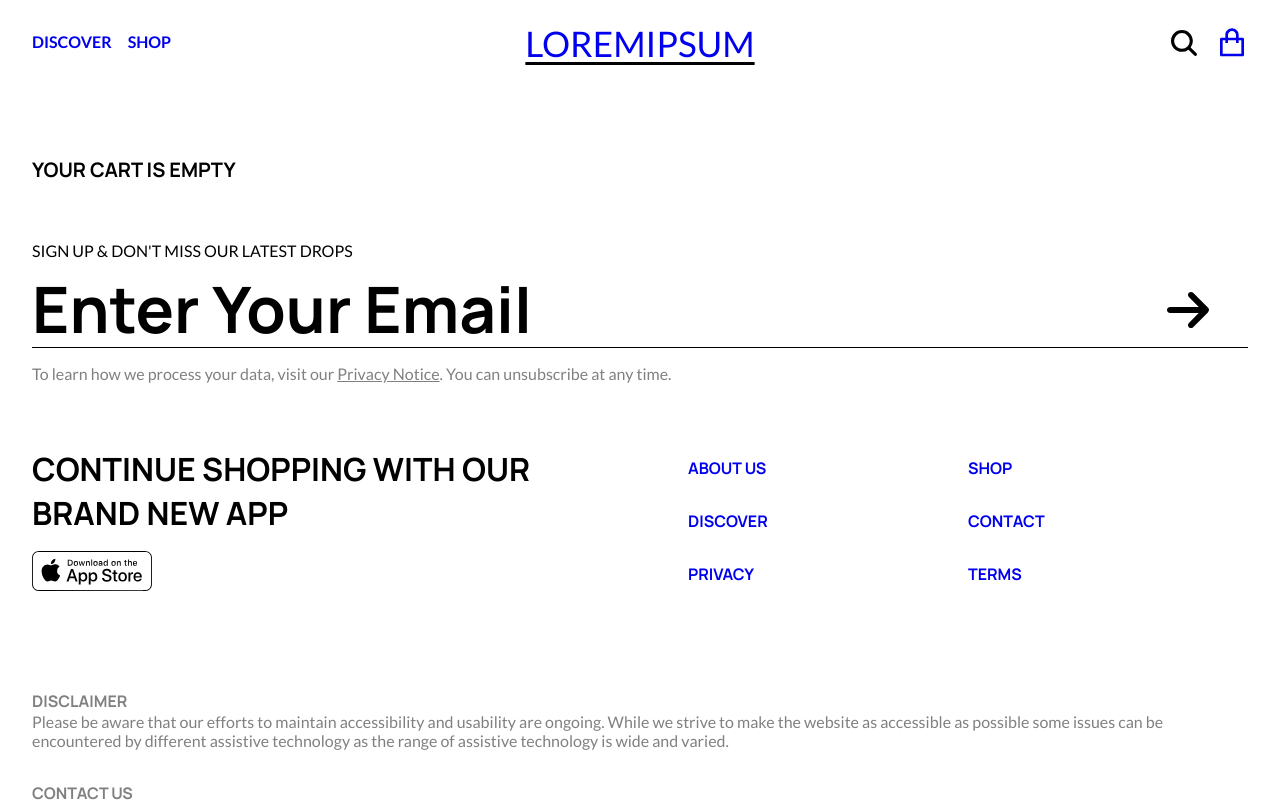
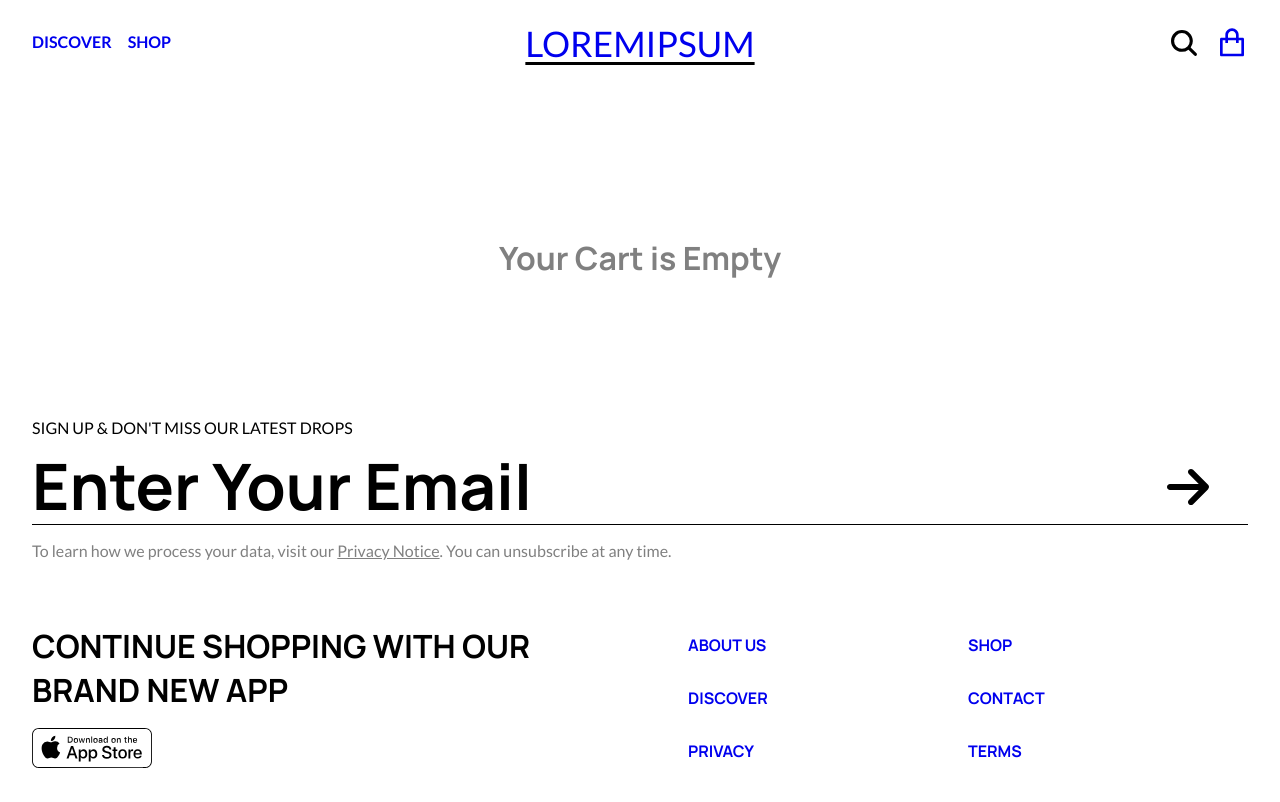
Before and after one commit to dylewskii/shopping-cart, a React (Vite) app: page /cart in a window 1280 px wide. Shown: the top 802 px of the page. Built offline with nearby package versions, Linux system fonts and the light colour scheme.

Commit message:
center empty cart div

```diff
--- a/src/pages/cart-page/CartPage.jsx
+++ b/src/pages/cart-page/CartPage.jsx
@@ -20,7 +20,9 @@ export default function CartPage() {
   return (
     <section className={styles.cartPageWrapper}>
       {cartItems.length === 0 ? (
-        <h2 className={styles.cartHeading}>Your Cart is Empty</h2>
+        <div className={styles.emptyCartHeader}>
+          <h3 className={styles.emptyCartHeading}>Your Cart is Empty</h3>
+        </div>
       ) : (
         <div className={styles.cartWrapper}>
           <div className={styles.cartSummary}>
--- a/src/pages/cart-page/CartPage.module.css
+++ b/src/pages/cart-page/CartPage.module.css
@@ -30,6 +30,17 @@
 .cartHeading {
   text-transform: uppercase;
   font-size: 1.25rem;
+}
+
+.emptyCartHeader {
+  display: grid;
+  place-items: center;
+  margin: 5rem 0;
+}
+
+.emptyCartHeading {
+  font-size: 2rem;
+  color: var(--text-tertiary);
 }
 
 .cartTotalPrice {
```
